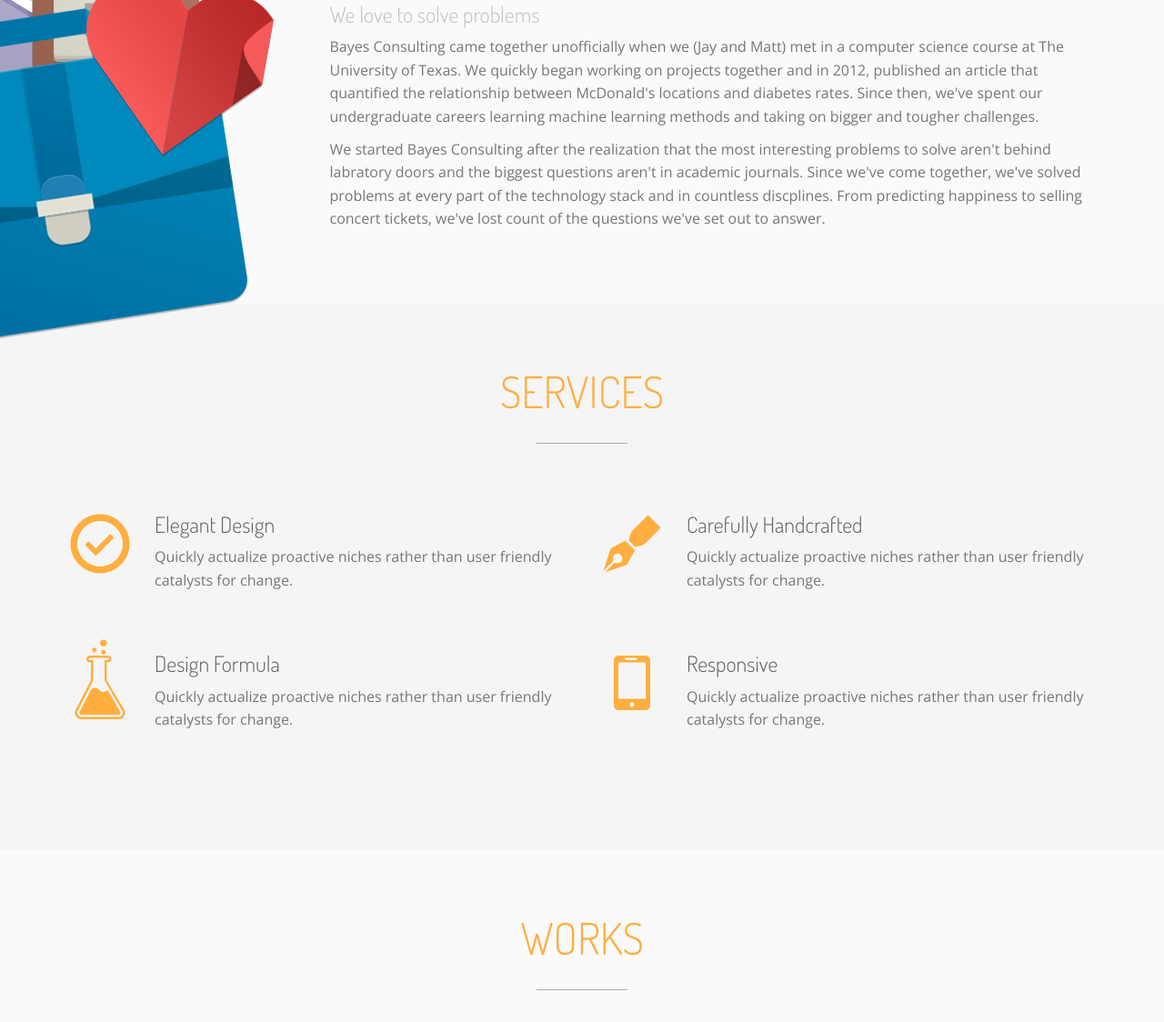
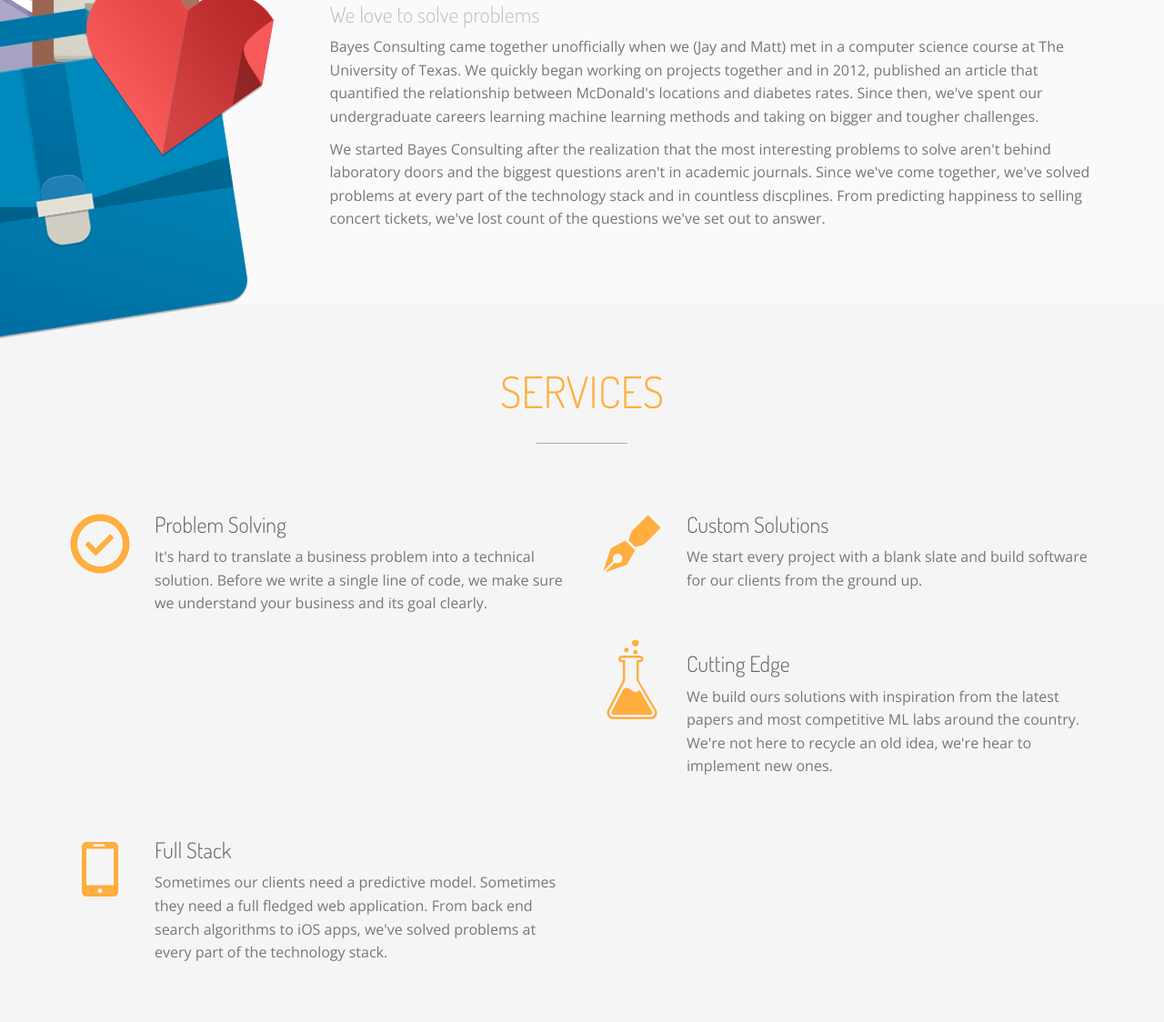
Before and after one commit to BayesConsulting/BayesConsulting.github.io, a plain HTML site: page index.html in a window 1280 px wide. Shown: the part 1021-2145 px from the top of the page at 91% size. Drawn offline with nearby package versions, Linux system fonts and the light colour scheme; some packages are replaced by stand-ins of ours; files whose address does not match are found by name.

Commit message:
updated services part

```diff
--- a/index.html
+++ b/index.html
@@ -108,7 +108,7 @@
 							<h3>We love to solve problems</h3>
 							<p>Bayes Consulting came together unofficially when we (Jay and Matt) met in a computer science course at The University of Texas. We quickly began working on projects together and in 2012, published an article that quantified the relationship between McDonald's locations and diabetes rates. Since then, we've spent our undergraduate careers learning machine learning methods and taking on bigger and tougher challenges.</p>
 
-							<p>We started Bayes Consulting after the realization that the most interesting problems to solve aren't behind labratory doors and the biggest questions aren't in academic journals. Since we've come together, we've solved problems at every part of the technology stack and in countless discplines. From predicting happiness to selling concert tickets, we've lost count of the questions we've set out to answer.</p>
+							<p>We started Bayes Consulting after the realization that the most interesting problems to solve aren't behind laboratory doors and the biggest questions aren't in academic journals. Since we've come together, we've solved problems at every part of the technology stack and in countless discplines. From predicting happiness to selling concert tickets, we've lost count of the questions we've set out to answer.</p>
 						</div>
 					</div>
 				</div>
@@ -129,8 +129,8 @@
 							<div class="service-item">
 								<span class="icon-checkmark2 service-icon"></span>
 								<div class="service-text">
-									<h3>Elegant Design</h3>
-									<p>Quickly actualize proactive niches rather than user friendly catalysts for change.</p>
+									<h3>Problem Solving</h3>
+									<p>It's hard to translate a business problem into a technical solution. Before we write a single line of code, we make sure we understand your business and its goal clearly.</p>
 								</div>
 							</div>
 						</div>
@@ -138,8 +138,8 @@
 							<div class="service-item">
 								<span class="icon-pen service-icon"></span>
 								<div class="service-text">
-									<h3>Carefully Handcrafted</h3>
-									<p>Quickly actualize proactive niches rather than user friendly catalysts for change.</p>
+									<h3>Custom Solutions</h3>
+									<p>We start every project with a blank slate and build software for our clients from the ground up.</p>
 								</div>
 							</div>
 						</div>
@@ -147,8 +147,8 @@
 							<div class="service-item">
 								<span class="icon-lab service-icon"></span>
 								<div class="service-text">
-									<h3>Design Formula</h3>
-									<p>Quickly actualize proactive niches rather than user friendly catalysts for change.</p>
+									<h3>Cutting Edge</h3>
+									<p>We build ours solutions with inspiration from the latest papers and most competitive ML labs around the country. We're not here to recycle an old idea, we're hear to implement new ones.</p>
 								</div>
 							</div>
 						</div>
@@ -156,8 +156,8 @@
 							<div class="service-item">
 								<span class="icon-phone service-icon"></span>
 								<div class="service-text">
-									<h3>Responsive</h3>
-									<p>Quickly actualize proactive niches rather than user friendly catalysts for change.</p>
+									<h3>Full Stack</h3>
+									<p>Sometimes our clients need a predictive model. Sometimes they need a full fledged web application. From back end search algorithms to iOS apps, we've solved problems at every part of the technology stack.</p>
 								</div>
 							</div>
 						</div>
```
